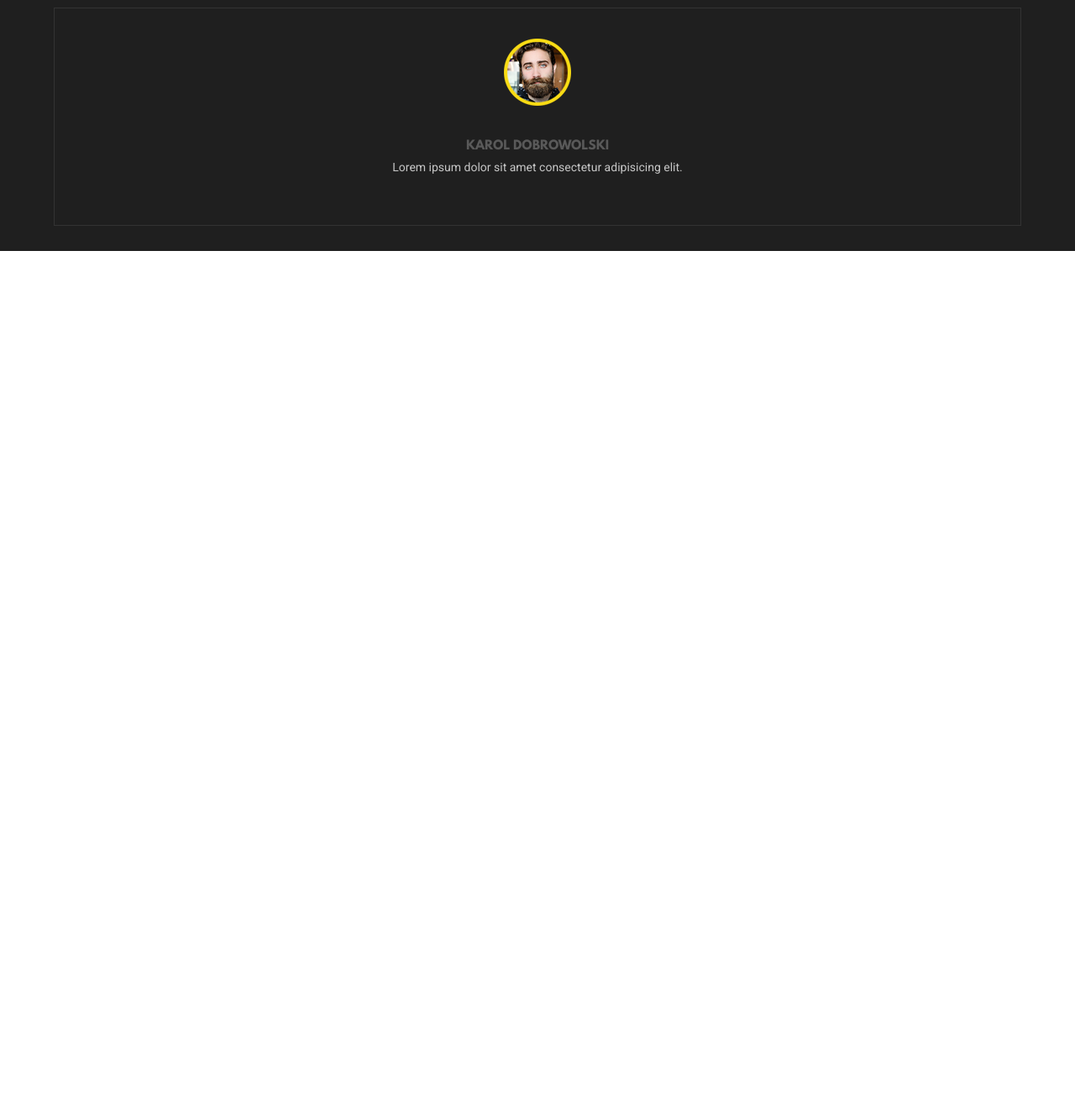
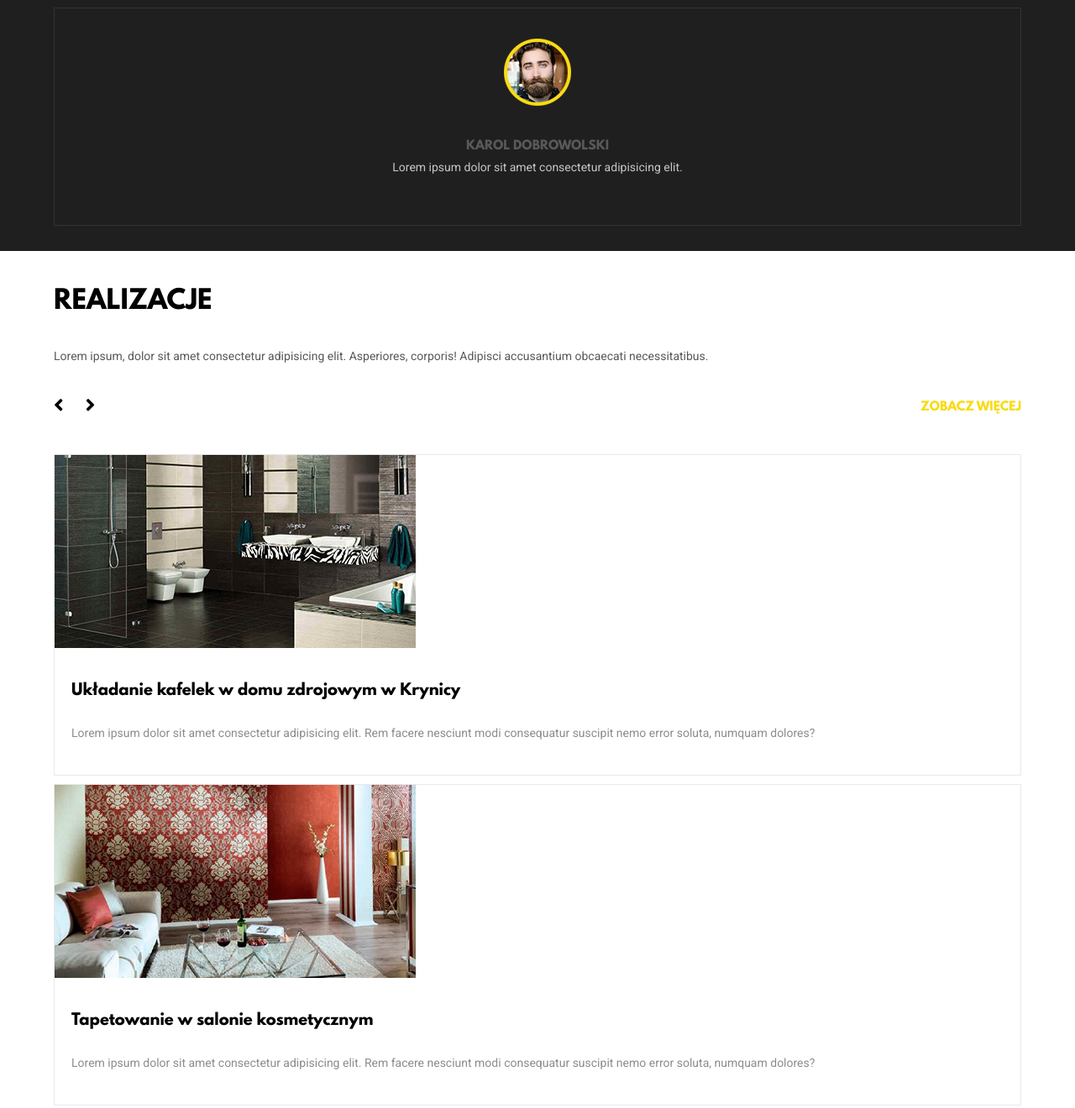
Before and after one commit to swirek-marcin/time4digital, a website: page index.html in a window 1280 px wide. Shown: the part 2111-3431 px from the top of the page at 84% size. Before the commit the page ends 2410 px from the top, so only its background shows below. Drawn offline with Linux system fonts and the light colour scheme.

Commit message:
Add realizations section on mobile

```diff
--- a/index.html
+++ b/index.html
@@ -79,6 +79,41 @@
       </div>
     </div>
   </section>
+  <section class="realizations">
+    <div class="container">
+      <div class="realizations-text-container">
+        <h1 class="realizations-header">Realizacje</h1>
+        <p class="realizations-paragraph">
+          Lorem ipsum, dolor sit amet consectetur adipisicing elit. Asperiores, corporis! Adipisci accusantium
+          obcaecati necessitatibus.
+        </p>
+      </div>
+      <div class="realizations-controller-container">
+        <div class="realizations-controller-arrows">
+          <i class="fas fa-angle-left"></i>
+          <i class="fas fa-angle-right"></i>
+        </div>
+        <a href="#" class="realizations-link">Zobacz więcej</a>
+      </div>
+      <div class="realizations-flex-container">
+        <div class="realizations-item">
+          <img src="./images/bathroom_480.png" alt="Photo" class="realizations-img">
+          <h3 class="realizations-item-header">Układanie kafelek w domu zdrojowym w Krynicy</h3>
+          <p class="realizations-item-paragraph">Lorem ipsum dolor sit amet consectetur adipisicing elit. Rem facere nesciunt modi consequatur suscipit nemo error soluta, numquam dolores?</p>
+        </div>
+        <div class="realizations-item">
+          <img src="./images/livingroom_480.png" alt="Photo" class="realizations-img">
+          <h3 class="realizations-item-header">Tapetowanie w salonie kosmetycznym</h3>
+          <p class="realizations-item-paragraph">Lorem ipsum dolor sit amet consectetur adipisicing elit. Rem facere nesciunt modi consequatur suscipit nemo error soluta, numquam dolores?</p>
+        </div>
+        <div class="realizations-item">
+          <img src="./images/lamp_480.png" alt="Photo" class="realizations-img">
+          <h3 class="realizations-item-header">Tapetowanie w restauracji francuskiej</h3>
+          <p class="realizations-item-paragraph">Lorem ipsum dolor sit amet consectetur adipisicing elit. Rem facere nesciunt modi consequatur suscipit nemo error soluta, numquam dolores?</p>
+        </div>
+      </div>
+    </div>
+  </section>
 
 
   <script src="./js/script.js"></script>
--- a/sass/blocks/_realizations.scss
+++ b/sass/blocks/_realizations.scss
@@ -1,3 +1,74 @@
 //Realizations section
 @import '../variables/colors';
 @import '../variables/fonts';
+
+.realizations-header {
+  font-size: $font-size-xl;
+  text-transform: uppercase;
+  padding-top: 42px;
+  padding-bottom: 33px;
+}
+
+.realizations-text-container {
+  width: 90%;
+  margin: 0 auto;
+}
+
+.realizations-paragraph {
+  font-size: $font-size-xs;
+  color: $realizations-subheader;
+  font-family: $roboto;
+  line-height: 24px;
+}
+
+.realizations-controller-container {
+  width: 90%;
+  margin: 0 auto;
+  display: flex;
+  justify-content: space-between;
+  align-items: center;
+  padding-bottom: 42px;
+  padding-top: 34px;
+
+  > a {
+    text-decoration: none;
+    text-transform: uppercase;
+    color: $yellow;
+    font-size: $font-size-xs;
+  }
+}
+
+.realizations-controller-arrows {
+  font-size: $font-size-m;
+
+  > i {
+    padding-right: 20px;
+  }
+}
+
+.realizations-item {
+  width: 90%;
+  overflow: hidden;
+  margin: 0 auto;
+  border: 1px solid $border-realizations;
+  margin-bottom: 10px;
+
+  &:nth-child(3) {
+    margin-bottom: 33px;
+  }
+
+  &-header {
+    font-size: $font-size-s;
+    padding: 34px 20px 27px 20px;
+  }
+
+  &-paragraph {
+    font-size: $font-size-xs;
+    font-family: $roboto;
+    line-height: 24px;
+    color: $services-paragraph;
+    padding: 0 20px 38px 20px;
+  }
+}
+
+// .realizatio
--- a/sass/variables/_colors.scss
+++ b/sass/variables/_colors.scss
@@ -6,9 +6,10 @@ $yellow: #f8db14;
 $background-black: #1f1f1f;
 $grey: #4a4a4a;
 $border-gray: #333333;
+$border-realizations: #e9e9e9;
 $team-paragraph: #c6c6c6;
 $team-name: #595959;
-$services-subheader: #585858;
+$realizations-subheader: #585858;
 $services-paragraph: #8c8c8c;
 $emergency-paragraph: #9c8b18;
 $contact-name: #808080;
```
Also changed, not shown: css/main.css, 1 other file.
